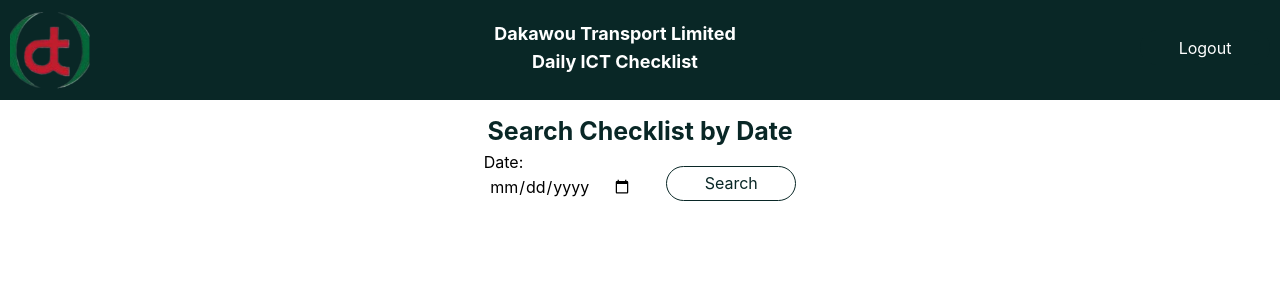
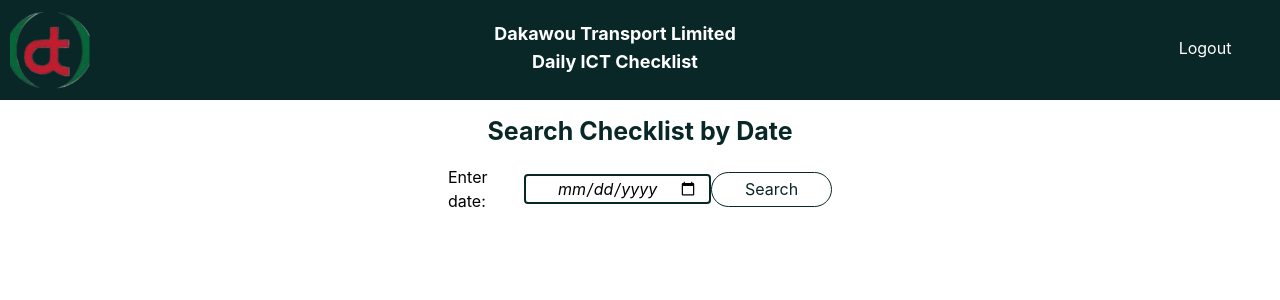
Before and after one commit to mumbi-prog/Checklist-Client, a React (Create React App) app: page / in a window 1280 px wide. Shown: the top 300 px of the page. Built offline with nearby package versions, Linux system fonts and the light colour scheme.

Commit message:
Finished styling search component

```diff
--- a/src/components/Authenticationfiles/Logout.jsx
+++ b/src/components/Authenticationfiles/Logout.jsx
@@ -0,0 +1,9 @@
+import React from 'react'
+
+function Logout() {
+  return (
+    <div>Logout</div>
+  )
+}
+
+export default Logout
--- a/src/components/checklist/Search.jsx
+++ b/src/components/checklist/Search.jsx
@@ -30,11 +30,9 @@ function SearchChecklist(){
 
       <div className='search-wrapper'>
         <h2 className='search-heading'>Search Checklist by Date</h2>
-        <div className='search-container'>
-          <label className='search-label'>
-            Date:
-            <input type="date" value={date} onChange={(e) => setDate(e.target.value)} />
-          </label>
+        <div className='search-container flex justify-center align-center w-[30%] mt-[15px] justify-around'>
+          <p>Enter date: </p>
+           <input type="date" value={date} onChange={(e) => setDate(e.target.value)} className='date-picker w-[200px] border-2 border-button-color rounded pointer text-center italic placeholder-italic placeholder-gray-400'/>
           <button className='search-button' onClick={handleSearch}>Search</button>
         </div>
       </div>
```
Also changed, not shown: src/App.js (line endings or trailing spaces).
